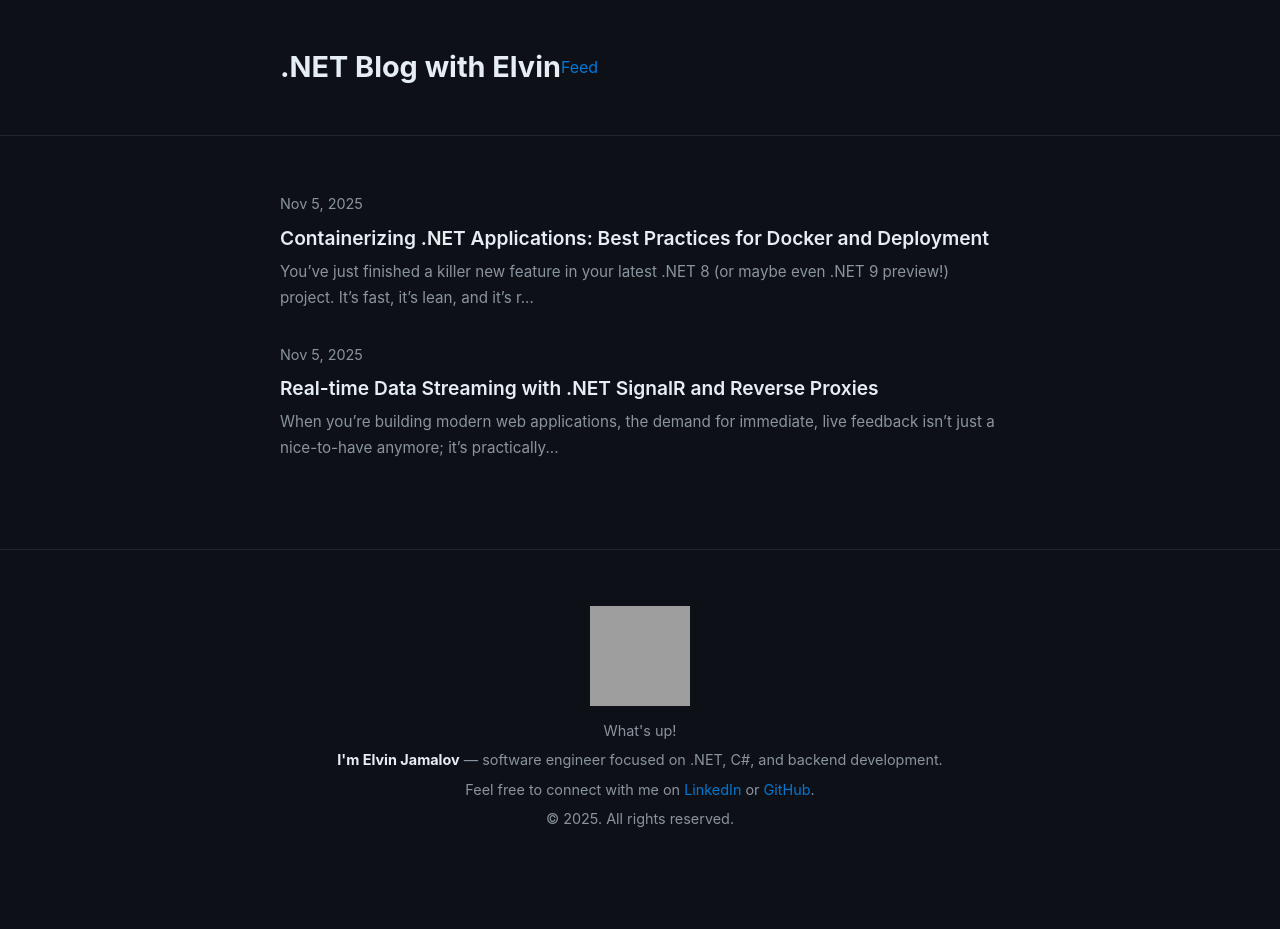
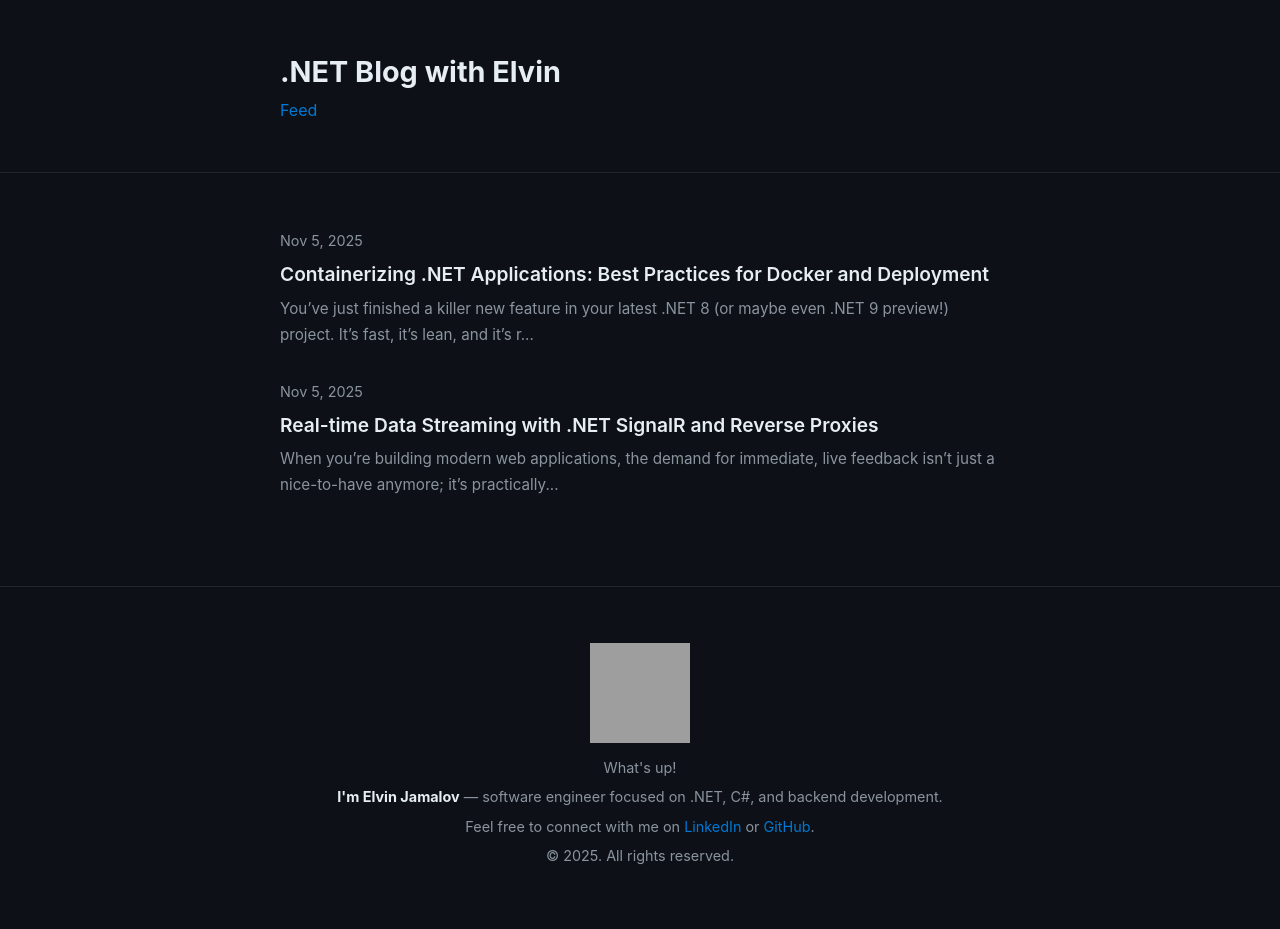
Before and after one commit to elweezy/blog-bot, a Jekyll site: the page built from index.html, in a window 1280 px wide. Built offline with Jekyll 4.4.1, drawn with Linux system fonts in a browser that asks for light colours; the list of posts is cut into pages by our own code; before the commit the page ends 900 px from its top, so only the background shows below that; grey boxes are pictures that could not be loaded.

Commit message:
update styles, add favicon

```diff
--- a/_layouts/default.html
+++ b/_layouts/default.html
@@ -9,6 +9,7 @@
     <meta name="description" content="{{ site.description }}" />
     {% seo %}
     <link rel="stylesheet" href="{{ '/styles.css' | relative_url }}" />
+    <link rel="shortcut icon" href="{{ site.baseurl }}/public/favicon.svg" />
   </head>
   <body>
     {% include header.html %}
--- a/_sass/layout.scss
+++ b/_sass/layout.scss
@@ -2,11 +2,9 @@
 .site-header {
   background: $background-dark;
   border-bottom: 1px solid $border;
-  padding: 1.2rem 0;
+  padding: 1.5rem 0;
 
   .wrapper {
-    display: flex;
-    align-items: center;
     text-align: left; // text left-aligned inside centered column
   }
 
@@ -15,15 +13,11 @@
     width: 56px;
     height: 56px;
     border: 2px solid $border;
-    margin-right: 0.75rem;
-  }
-
-  .title-block {
-    display: flex;
-    flex-direction: column;
+    margin-bottom: 0.75rem;
   }
 
   .site-title {
+    display: block; // one line
     font-weight: 700;
     font-size: 1.8rem;
     color: $text-light;
@@ -31,6 +25,7 @@
   }
 
   .feed-link {
+    display: block; // forces new line under title
     margin-top: 0.35rem;
     color: $text-light; // same color as title
     font-size: 0.95rem;
```
Also changed, not shown: public/favicon.svg (added).
